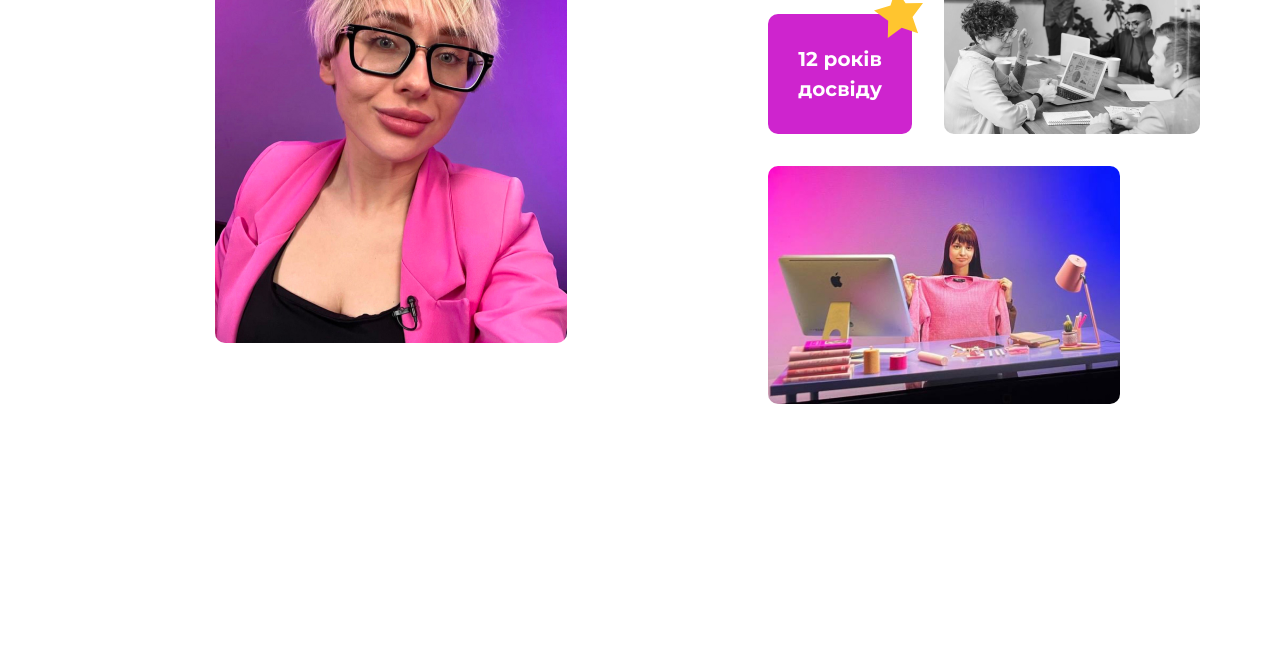
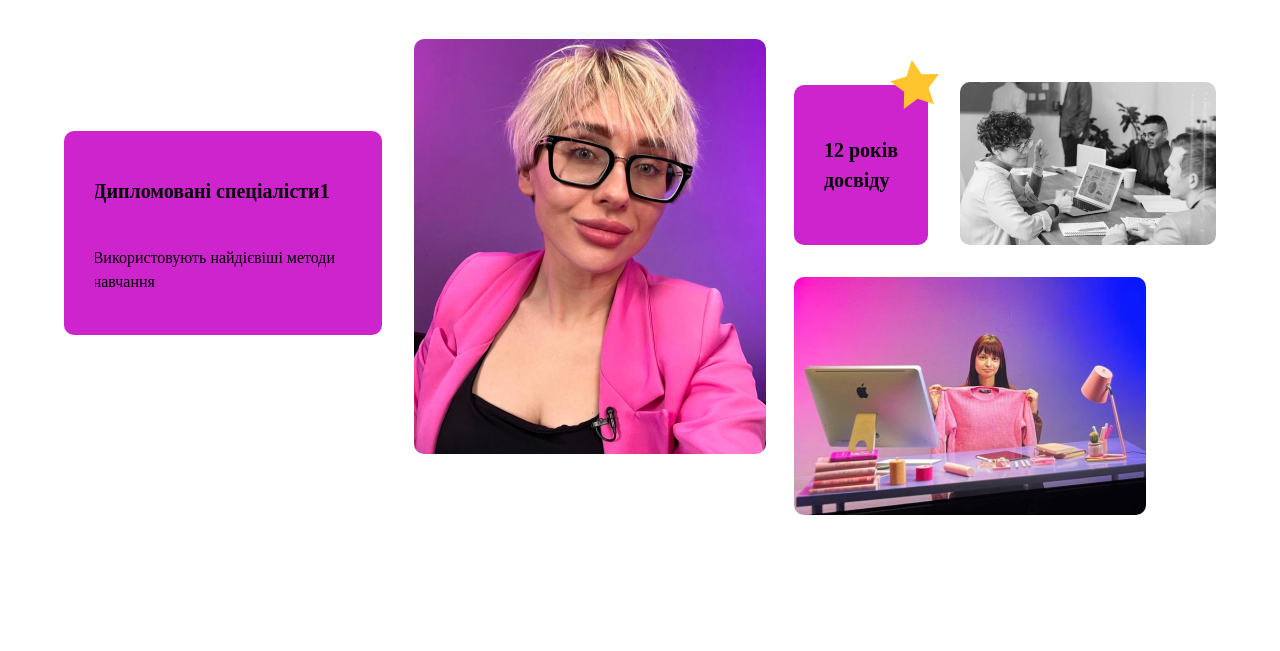
Before and after one commit to alexSili4/amr, a website built with Vite: page src/index.html in a window 1280 px wide. Shown: the part 398-1049 px from the top of the page. Before the commit the page ends 930 px from the top, so only its background shows below. Built offline with nearby package versions, Linux system fonts and the light colour scheme.

Commit message:
add expereinced-teachers section

```diff
--- a/src/css/experienced-teachers.css
+++ b/src/css/experienced-teachers.css
@@ -52,6 +52,7 @@
 }
 
 .landing-experienced-teachers-card-slider-container {
+  width: 195px;
   padding: 16px;
   border-radius: 10px;
   background-color: #ce24ce;
@@ -107,6 +108,28 @@
   border-radius: 8px;
 }
 
+.landing-experienced-teachers-card-slider-slide-content {
+  display: flex;
+  flex-direction: column;
+  gap: 4px;
+}
+
+.landing-experienced-teachers-card-slider-slide-title {
+  color: var(--white-color);
+  font-family: Montserrat;
+  font-size: 16px;
+  font-weight: 700;
+  line-height: 1.5;
+}
+
+.landing-experienced-teachers-card-slider-slide-text {
+  color: var(--white-color);
+  font-family: Montserrat;
+  font-size: 14px;
+  font-weight: 400;
+  line-height: 1.5;
+}
+
 @media screen and (min-width: 1180px) {
   .landing-experienced-teachers-wrap {
     padding-top: 128px;
@@ -135,6 +158,10 @@
     gap: 32px;
   }
 
+  .landing-experienced-teachers-card-slider-wrap {
+    margin-top: 92px;
+  }
+
   .landing-experienced-teachers-card-slider-clip-icon {
     top: -29px;
     left: -8px;
@@ -143,6 +170,7 @@
   }
 
   .landing-experienced-teachers-card-slider-container {
+    width: 256px;
     padding: 25px 31px;
   }
 
@@ -194,6 +222,14 @@
     height: 238px;
     border-radius: 10px;
   }
+
+  .landing-experienced-teachers-card-slider-slide-title {
+    font-size: 20px;
+  }
+
+  .landing-experienced-teachers-card-slider-slide-text {
+    font-size: 16px;
+  }
 }
 
 @media screen and (max-width: 1179px) {
--- a/src/css/styles.css
+++ b/src/css/styles.css
@@ -1,8 +1,8 @@
-@import 'node_modules/modern-normalize/modern-normalize.css';
+/* @import 'node_modules/modern-normalize/modern-normalize.css'; */
 
-@import url('./fonts.css');
-@import url('./utilities.css');
-@import url('./variables.css');
+/* @import url('./fonts.css'); */
+/* @import url('./utilities.css'); */
+/* @import url('./variables.css'); */
 /* @import url('./header.css'); */
 /* @import url('./hero.css'); */
 /* @import url('./slogan.css'); */
--- a/src/index.html
+++ b/src/index.html
@@ -12,6 +12,6 @@
     <div>
       <load src="/partials/experienced-teachers.html" />
     </div>
-    <!-- <script type="module" src="/js/main.js"></script> -->
+    <script type="module" src="/js/main.js"></script>
   </body>
 </html>
--- a/src/js/main.js
+++ b/src/js/main.js
@@ -1,4 +1,4 @@
 import '/js/swiper';
-import '/js/eventHandlers';
-import '/js/aos';
-import '/js/gsap';
+// import '/js/eventHandlers';
+// import '/js/aos';
+// import '/js/gsap';
--- a/src/js/swiper.js
+++ b/src/js/swiper.js
@@ -1,5 +1,5 @@
 import Swiper from 'swiper';
-import { Navigation, Pagination, EffectCoverflow } from 'swiper/modules';
+import { Navigation, Pagination, EffectCoverflow, Autoplay } from 'swiper/modules';
 import 'swiper/css';
 import 'swiper/css/pagination';
 
@@ -51,3 +51,16 @@ const reviewsSlider = new Swiper(reviewsSliderClassName, {
     },
   },
 });
+
+const experiencedTeachersCardSlider = new Swiper('.js-experienced-teachers-card-slider', {
+  modules: [Autoplay],
+  autoHeight: true,
+  spaceBetween: 30,
+  speed: 1000,
+  allowTouchMove: false,
+  autoplay: {
+    delay: 5000,
+    pauseOnMouseEnter: false,
+    waitForTransition: false,
+  },
+});
--- a/src/partials/experienced-teachers.html
+++ b/src/partials/experienced-teachers.html
@@ -8,7 +8,30 @@
           <svg class="landing-experienced-teachers-card-slider-clip-icon">
             <use href="/icons/icons.svg#clip"></use>
           </svg>
-          <div class="landing-experienced-teachers-card-slider-container">slider</div>
+          <div class="landing-experienced-teachers-card-slider-container">
+            <div class="swiper js-experienced-teachers-card-slider">
+              <div class="swiper-wrapper">
+                <div class="swiper-slide">
+                  <div class="landing-experienced-teachers-card-slider-slide-content">
+                    <p class="landing-experienced-teachers-card-slider-slide-title">Дипломовані спеціалісти1</p>
+                    <p class="landing-experienced-teachers-card-slider-slide-text">Використовують найдієвіші методи навчання</p>
+                  </div>
+                </div>
+                <div class="swiper-slide">
+                  <div class="landing-experienced-teachers-card-slider-slide-content">
+                    <p class="landing-experienced-teachers-card-slider-slide-title">Дипломовані спеціалісти2</p>
+                    <p class="landing-experienced-teachers-card-slider-slide-text">Використовують найдієвіші методи навчання. і ще якийсь рандомний текст</p>
+                  </div>
+                </div>
+                <div class="swiper-slide">
+                  <div class="landing-experienced-teachers-card-slider-slide-content">
+                    <p class="landing-experienced-teachers-card-slider-slide-title">Дипломовані спеціалісти3</p>
+                    <p class="landing-experienced-teachers-card-slider-slide-text">Використовують найдієвіші методи навчання. а тут ще більше рандомного тексту буде</p>
+                  </div>
+                </div>
+              </div>
+            </div>
+          </div>
         </div>
         <div class="landing-experienced-teachers-cards-experience-wrap">
           <img src="/images/experienced-teachers/woman.jpg" alt="фото жінки" class="landing-experienced-teachers-experience-woman-img" />
```
